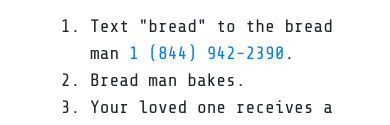
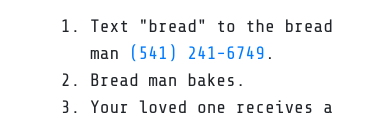
Before and after one commit to jamesrstew/birthday-bread, a plain HTML site: page index.html in a window 390 px wide. Shown: the part 665-790 px from the top of the page. Drawn offline with nearby package versions, Linux system fonts and the light colour scheme.

Commit message:
bread man got a new phone

```diff
--- a/index.html
+++ b/index.html
@@ -26,7 +26,7 @@
           costs associated with this service are to ship a delicious loaf of bread to the doorstep of your loved one. Here is an <a href="bread.png" target="_blank">sample</a> of what to expect when it arrives.</p>
         <p>The process is simple:</p>
         <ol>
-          <li>Text "bread" to the bread man <a href="sms:+18449422390&body=bread">1 (844) 942-2390</a>.</li>
+          <li>Text "bread" to the bread man <a href="sms:+15412416749&body=bread">(541) 241-6749</a>.</li>
           <li>Bread man bakes.</li>
           <li>Your loved one receives a fresh, nutritious, wholesome, delicious loaf of bread.</li>
         </ol>
```
